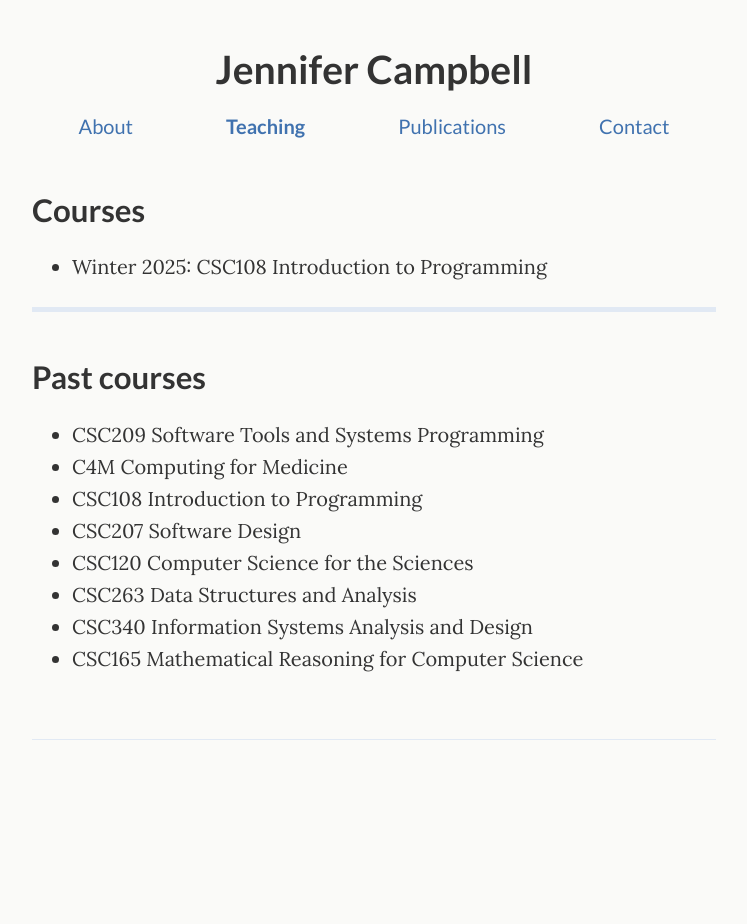
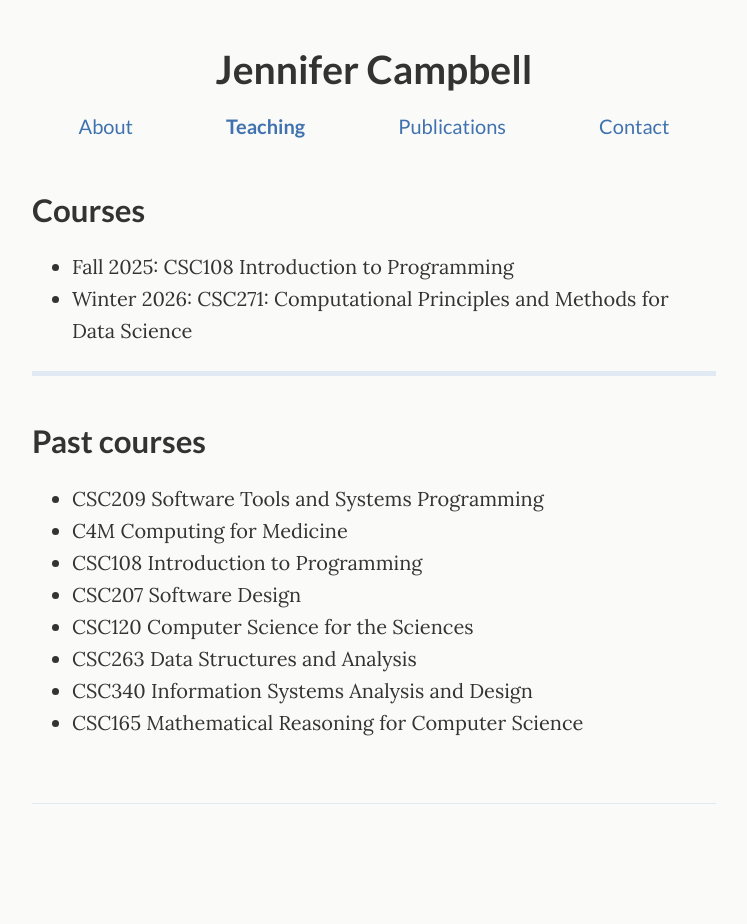
Before and after one commit to jencampbell/jencampbell.github.io, a Jekyll site: the page built from _pages/teaching.md, in a window 1280 px wide. Shown: the whole page, without its empty margins (266-1013 px from the left). Built offline with Jekyll 4.4.1, drawn with Linux system fonts in a browser that asks for light colours; before the commit the page ends 900 px from its top, so only the background shows below that.

Commit message:
2025 updates

```diff
--- a/_pages/teaching.md
+++ b/_pages/teaching.md
@@ -16,7 +16,8 @@ permalink: /teaching/
 ## Courses
 
 
-- Winter 2025: CSC108 Introduction to Programming
+- Fall 2025: CSC108 Introduction to Programming
+- Winter 2026: CSC271: Computational Principles and Methods for Data Science
 
 ---
 
```
Also changed, not shown: _pages/publications.md (+1 -0 lines), 1 other file.
